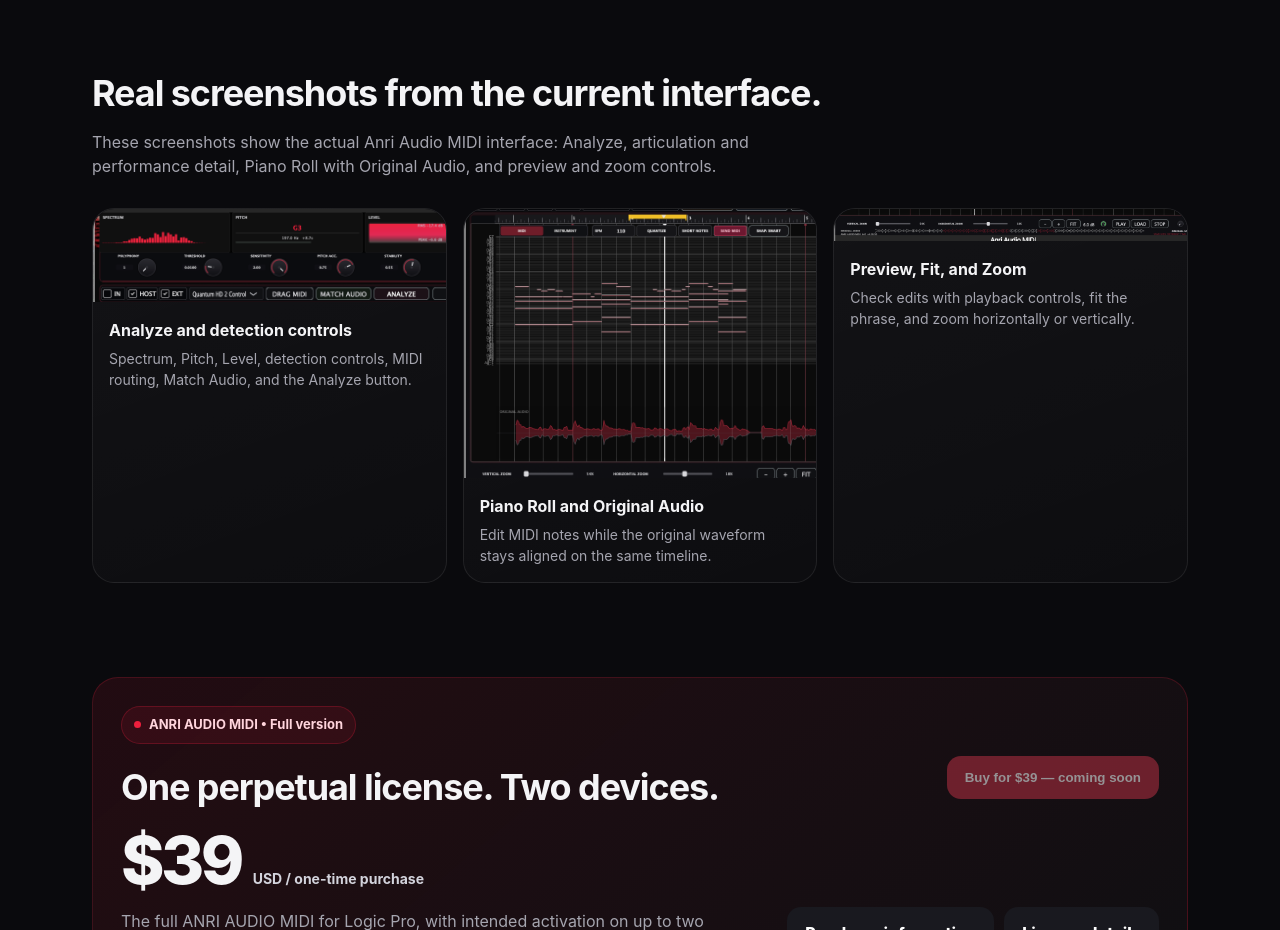
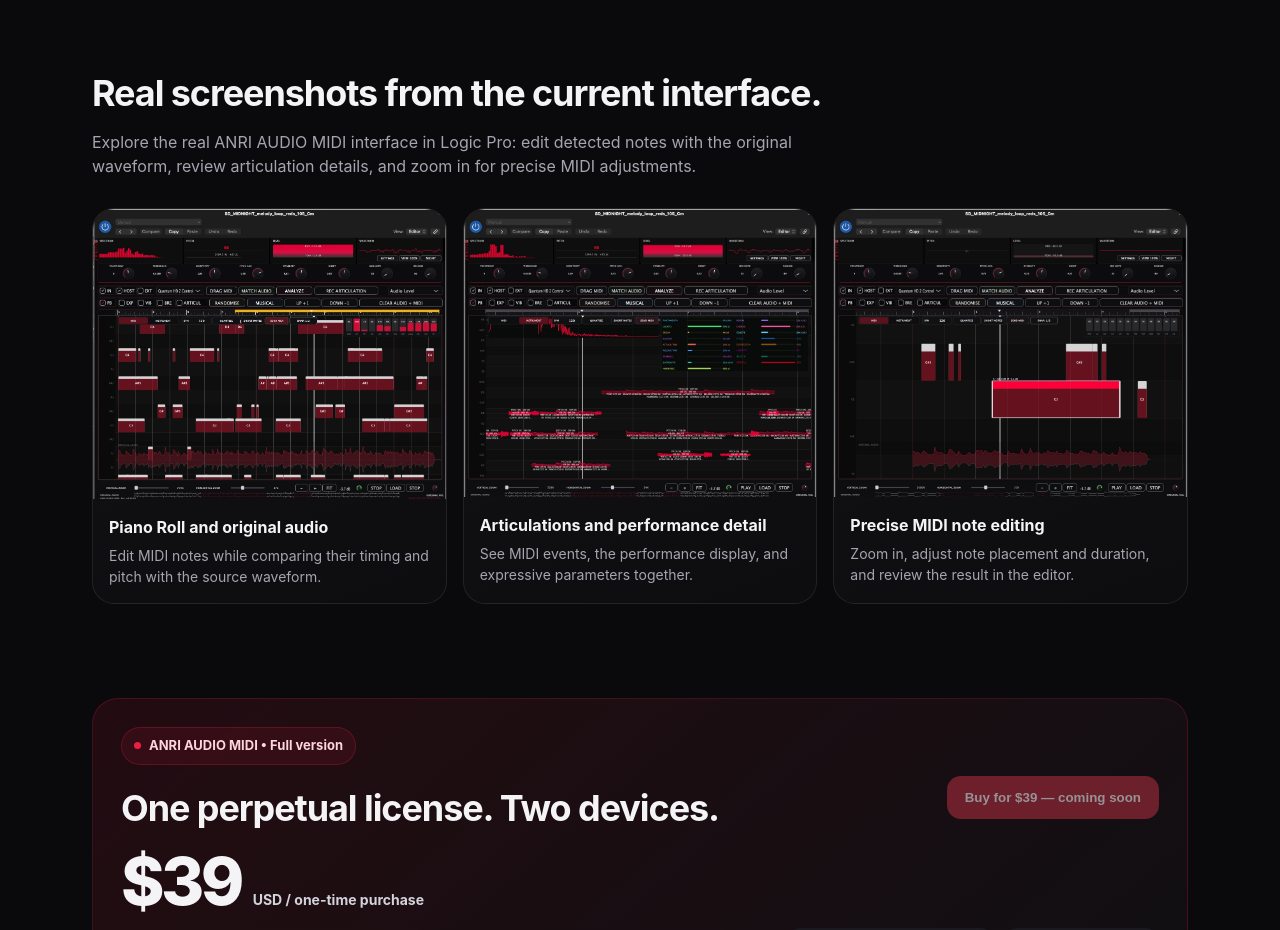
Before and after one commit to anribitzzz10-cell/AnriAudioWebsite, a plain HTML site: page index.html in a window 1280 px wide. Shown: the part 3000-3930 px from the top of the page. Drawn offline with Linux system fonts and the light colour scheme.

Commit message:
Update EN gallery with optimized real ANRI AUDIO MIDI screenshots

```diff
--- a/index.html
+++ b/index.html
@@ -111,11 +111,11 @@ dialog{width:min(520px,calc(100% - 32px));border:1px solid #303039;border-radius
 
 <section class="features screens" id="screenshots"><div class="wrap">
 <h2 class="title">Real screenshots from the current interface.</h2>
-<p class="sub">These screenshots show the actual Anri Audio MIDI interface: Analyze, articulation and performance detail, Piano Roll with Original Audio, and preview and zoom controls.</p>
+<p class="sub">Explore the real ANRI AUDIO MIDI interface in Logic Pro: edit detected notes with the original waveform, review articulation details, and zoom in for precise MIDI adjustments.</p>
 <div class="shotgrid">
-<figure class="shot"><img src="assets/analyze_release_crop_clean.png" alt="Analyze section screenshot"><figcaption><strong>Analyze and detection controls</strong><span>Spectrum, Pitch, Level, detection controls, MIDI routing, Match Audio, and the Analyze button.</span></figcaption></figure>
-<figure class="shot"><img src="assets/pianoroll_release_crop_final.png" alt="Piano Roll screenshot"><figcaption><strong>Piano Roll and Original Audio</strong><span>Edit MIDI notes while the original waveform stays aligned on the same timeline.</span></figcaption></figure>
-<figure class="shot"><img src="assets/zoom_preview.png" alt="Preview and zoom controls screenshot"><figcaption><strong>Preview, Fit, and Zoom</strong><span>Check edits with playback controls, fit the phrase, and zoom horizontally or vertically.</span></figcaption></figure>
+<figure class="shot"><img src="assets/anri-showcase-piano-roll-20261023.webp" alt="ANRI AUDIO MIDI Piano Roll showing MIDI notes and original waveform in Logic Pro" loading="lazy" width="1106" height="904"><figcaption><strong>Piano Roll and original audio</strong><span>Edit MIDI notes while comparing their timing and pitch with the source waveform.</span></figcaption></figure>
+<figure class="shot"><img src="assets/anri-showcase-articulations-20261023.webp" alt="ANRI AUDIO MIDI articulation parameters and musical phrase in Piano Roll" loading="lazy" width="1106" height="904"><figcaption><strong>Articulations and performance detail</strong><span>See MIDI events, the performance display, and expressive parameters together.</span></figcaption></figure>
+<figure class="shot"><img src="assets/anri-showcase-note-editing-20261023.webp" alt="ANRI AUDIO MIDI editor with one selected MIDI note and original audio waveform" loading="lazy" width="1106" height="904"><figcaption><strong>Precise MIDI note editing</strong><span>Zoom in, adjust note placement and duration, and review the result in the editor.</span></figcaption></figure>
 </div>
 </div></section>
 
```
